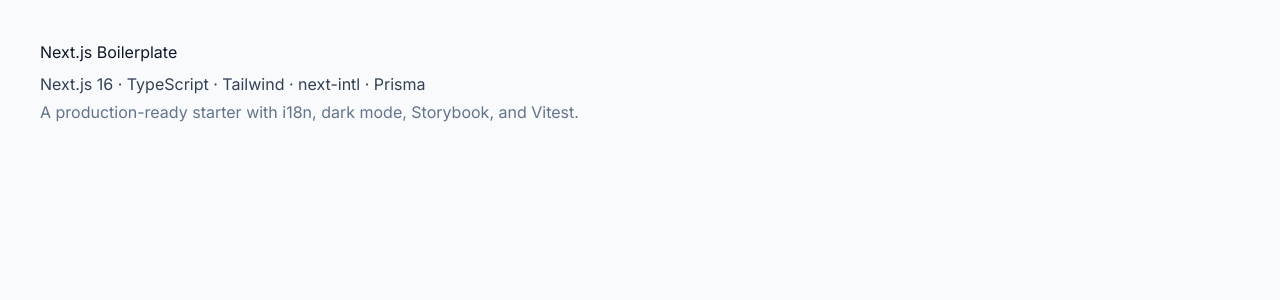
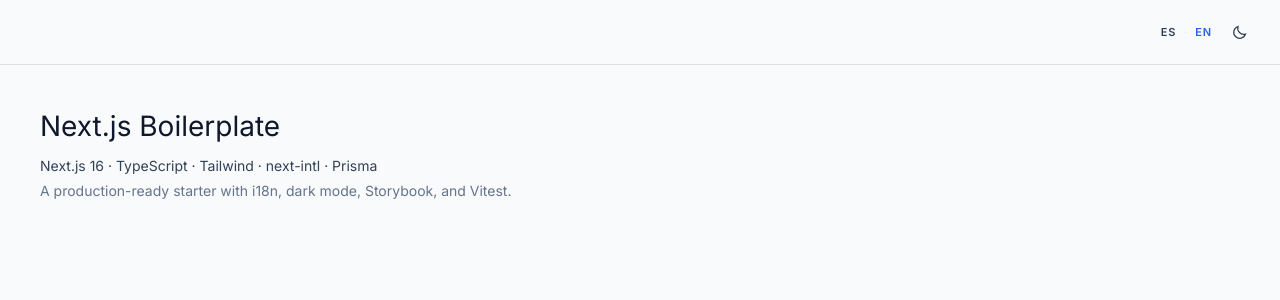
Before and after one commit to Gruschka/nextjs-boiler, a Next.js app: page /en in a window 1280 px wide. Shown: the top 300 px of the page. Built offline with nearby package versions, Linux system fonts and the light colour scheme.

Commit message:
feat(ui): add LocaleSelector and wire into home page

```diff
--- a/src/app/[locale]/page.tsx
+++ b/src/app/[locale]/page.tsx
@@ -1,12 +1,33 @@
 import { useTranslations } from 'next-intl'
+import { ThemeToggle } from '@/components/layout/ThemeToggle'
+import { LocaleSelector } from '@/components/ui/LocaleSelector'
 
 export default function Home() {
   const t = useTranslations('home')
   return (
-    <main style={{ padding: 'var(--sp-xl)', fontFamily: 'var(--font-sans)' }}>
-      <h1 style={{ color: 'var(--fg-1)', marginBottom: 'var(--sp-sm)' }}>{t('title')}</h1>
-      <p style={{ color: 'var(--fg-2)', marginBottom: 'var(--sp-xs)' }}>{t('subtitle')}</p>
-      <p style={{ color: 'var(--fg-3)' }}>{t('description')}</p>
-    </main>
+    <>
+      <header
+        style={{
+          display: 'flex',
+          alignItems: 'center',
+          justifyContent: 'flex-end',
+          gap: 'var(--sp-sm)',
+          padding: 'var(--sp-md) var(--sp-lg)',
+          borderBottom: '1px solid var(--border-1)',
+        }}
+      >
+        <LocaleSelector />
+        <ThemeToggle />
+      </header>
+      <main style={{ padding: 'var(--sp-xl)', maxWidth: 600 }}>
+        <h1 style={{ color: 'var(--fg-1)', marginBottom: 'var(--sp-sm)', fontSize: 28 }}>
+          {t('title')}
+        </h1>
+        <p style={{ color: 'var(--fg-2)', marginBottom: 'var(--sp-xs)', fontSize: 14 }}>
+          {t('subtitle')}
+        </p>
+        <p style={{ color: 'var(--fg-3)', fontSize: 14 }}>{t('description')}</p>
+      </main>
+    </>
   )
 }
--- /dev/null
+++ b/src/components/ui/LocaleSelector/index.tsx
@@ -0,0 +1,46 @@
+'use client'
+
+import { useLocale } from 'next-intl'
+import { usePathname, useRouter } from '@/i18n/navigation'
+import { routing } from '@/i18n/routing'
+
+const LABELS: Record<string, string> = { es: 'ES', en: 'EN' }
+
+export function LocaleSelector() {
+  const locale = useLocale()
+  const router = useRouter()
+  const pathname = usePathname()
+
+  function switchTo(next: string) {
+    router.replace(pathname, { locale: next })
+  }
+
+  return (
+    <div style={{ display: 'flex', alignItems: 'center', gap: 4 }}>
+      {routing.locales.map((loc, i) => (
+        <span key={loc} style={{ display: 'flex', alignItems: 'center', gap: 4 }}>
+          {i > 0 && (
+            <span style={{ fontSize: 10, color: 'var(--border-1)' }}>·</span>
+          )}
+          <button
+            onClick={() => switchTo(loc)}
+            style={{
+              background: 'none',
+              border: 'none',
+              cursor: loc === locale ? 'default' : 'pointer',
+              fontSize: 11,
+              fontWeight: 600,
+              letterSpacing: '0.08em',
+              color: loc === locale ? 'var(--fg-accent)' : 'var(--fg-2)',
+              padding: '2px 4px',
+              transition: 'color 140ms ease',
+            }}
+            aria-current={loc === locale ? 'true' : undefined}
+          >
+            {LABELS[loc] ?? loc.toUpperCase()}
+          </button>
+        </span>
+      ))}
+    </div>
+  )
+}
```
